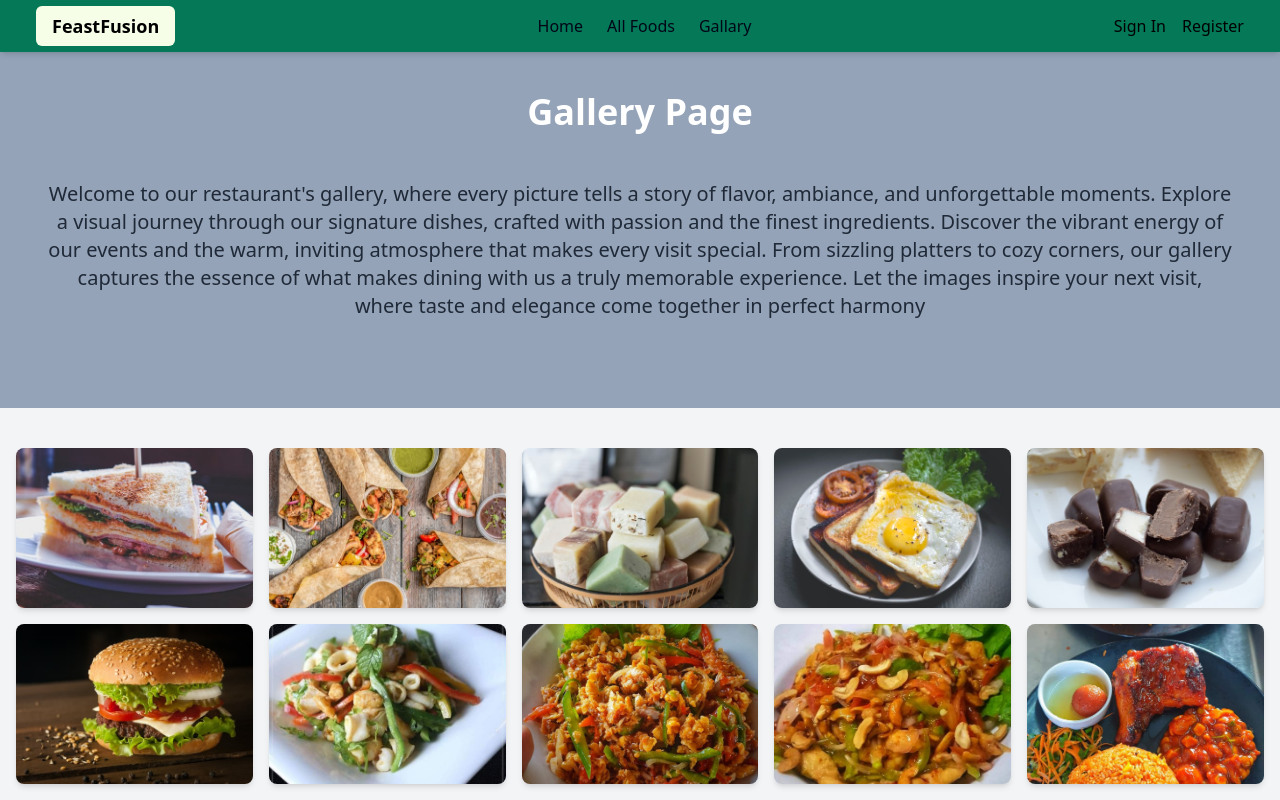
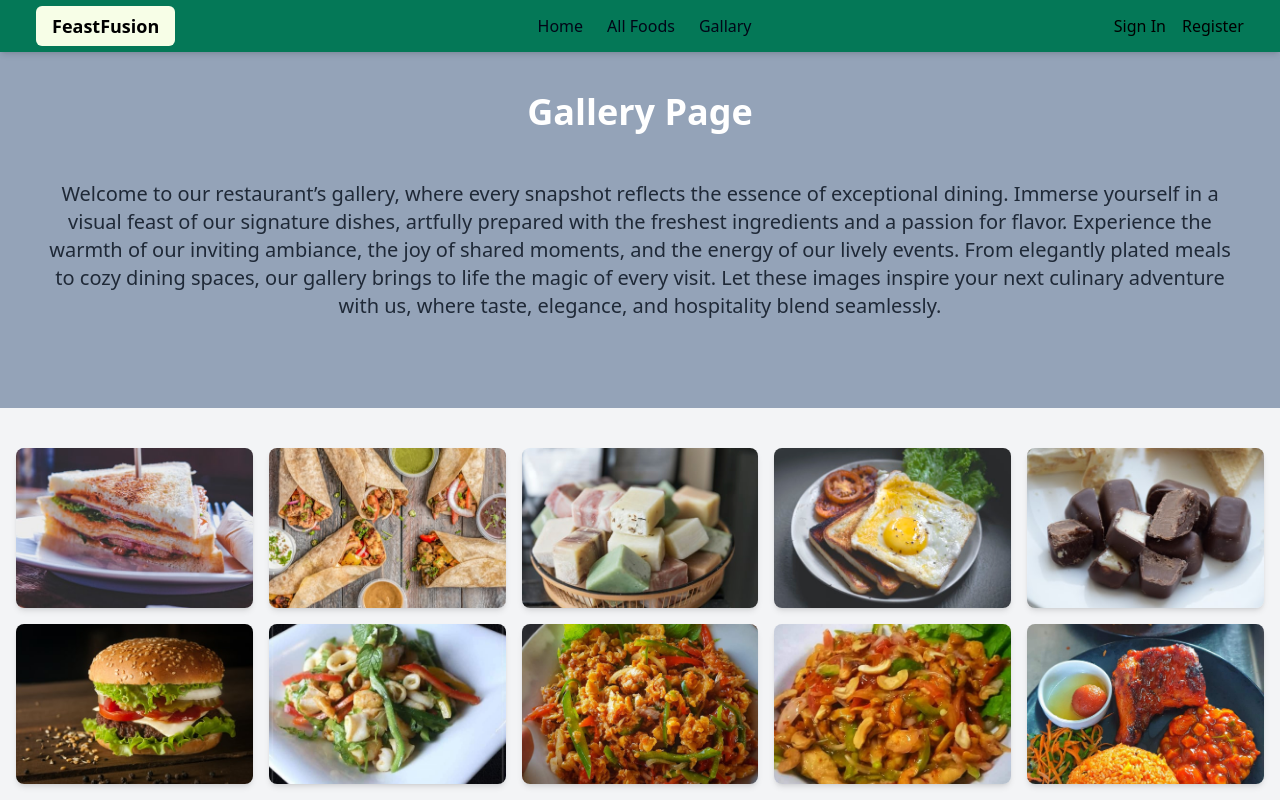
Before and after one commit to nipajesmin/restaurant-management, a React (Vite) app: page /gallery in a window 1280 px wide. Shown: the top 800 px of the page. Built offline with nearby package versions, Linux system fonts and the light colour scheme; no server answers.

Commit message:
customized the paragraph section in gallary

```diff
--- a/src/router/GalleryPage.jsx
+++ b/src/router/GalleryPage.jsx
@@ -41,7 +41,7 @@ const GalleryPage = () => {
         <div className="bg-slate-400 py-10 text-center">
           <h1 className="text-white text-4xl font-bold">Gallery Page</h1>
           <p className="text-lg md:text-xl leading-relaxed p-12">
-            Welcome to our restaurant's gallery, where every picture tells a story of flavor, ambiance, and unforgettable moments. Explore a visual journey through our signature dishes, crafted with passion and the finest ingredients. Discover the vibrant energy of our events and the warm, inviting atmosphere that makes every visit special. From sizzling platters to cozy corners, our gallery captures the essence of what makes dining with us a truly memorable experience. Let the images inspire your next visit, where taste and elegance come together in perfect harmony</p>
+          Welcome to our restaurant’s gallery, where every snapshot reflects the essence of exceptional dining. Immerse yourself in a visual feast of our signature dishes, artfully prepared with the freshest ingredients and a passion for flavor. Experience the warmth of our inviting ambiance, the joy of shared moments, and the energy of our lively events. From elegantly plated meals to cozy dining spaces, our gallery brings to life the magic of every visit. Let these images inspire your next culinary adventure with us, where taste, elegance, and hospitality blend seamlessly.</p>
         </div>
 
         {/* Gallery Section */}
```
